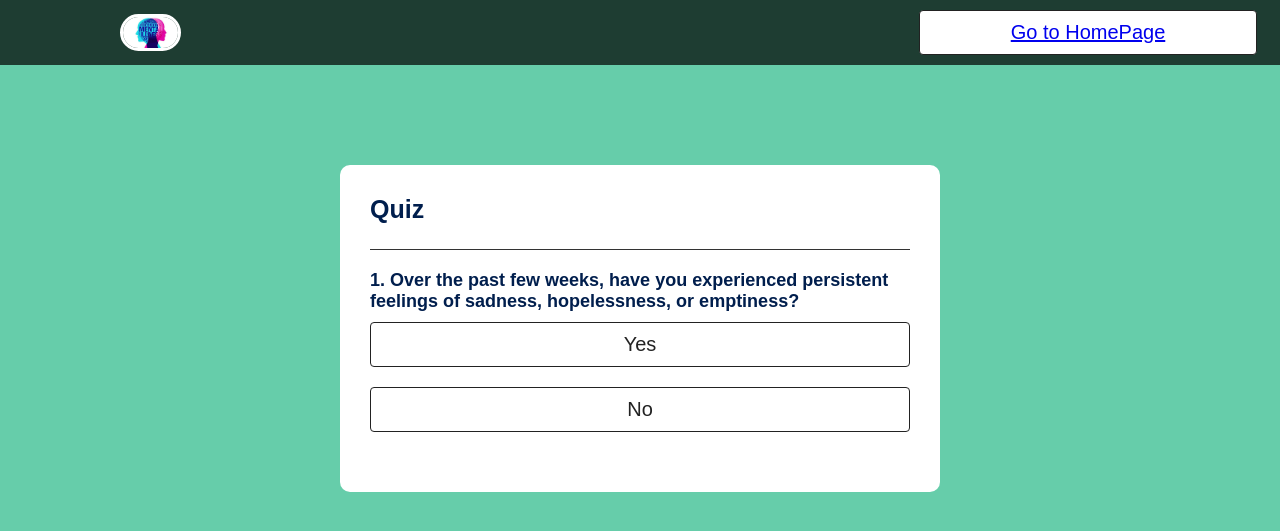
After one commit to Fantomcode23/SSAD, a PHP site: page /quiz.html in a window 1280 px wide. The commit adds this page. Shown: the top 531 px of the page. Run offline with PHP 8.4, Linux system fonts and the light colour scheme.

Commit message:
third commit

```diff
--- /dev/null
+++ b/quiz.css
@@ -0,0 +1,135 @@
+*{
+    margin: 0;
+    padding: 0;
+    font-family: Poppins,sans-serif;
+    box-sizing: border-box;
+}
+
+body{
+    background: #66cdaa;
+}
+
+.navbar{
+    display:flex;
+    justify-content: center;
+    align-items: center;
+    justify-content: center;
+    position: sticky;
+    top:0;
+    cursor: pointer;
+}
+
+.btn{
+    font-size: 20px;
+    padding: 7px 30px;
+    margin: 03px;
+    border-radius: 50px;
+    background: #00a877;
+    color: white;
+    border: 2px solid white;
+    cursor: pointer;
+}
+.logo img{
+    width:20%;
+    border:3px solid white;
+    border-radius: 50px;
+}
+
+.logo{
+    display:flex;
+    justify-content: center;
+    align-items: center;
+}
+
+.rightnav{
+    width:30%;
+    padding: 0 23px;
+    text-align:right;
+}
+.rightnav a:hover{
+    text-decoration: none;
+    color: #fff;
+}
+
+.background{
+    background: rgba(0,0,0,0.7);
+    background-size: cover;
+    background-blend-mode: darken;
+}
+
+.nav-list{
+    width: 70%;
+    display: flex;
+    align-items: center;
+}
+
+.zen{
+    background: #fff;
+    max-width: 600px;
+    width:90% ;
+    margin: 100px auto 0;
+    border-radius: 10px;
+    padding: 30px;
+}
+
+.zen h1{
+    font-size: 25px;
+    font-weight: 600;
+    color: #001e4d;
+    border-bottom: 1px solid #333;
+    padding-bottom: 25px;
+}
+
+.quiz{
+    padding: 20px 0;
+}
+
+.quiz h2{
+    font-size: 18px;
+    color: #001e4d;
+    font-weight: 600;
+}
+.btn{
+    background: #fff;
+    color: #222;
+    font-weight: 500;
+    width: 100%;
+    border: 1px solid #222;
+    border-radius: 4px;
+    text-align:center;
+    padding: 10px;
+    margin: 10px 0;
+    cursor: pointer;
+    transition: 0.3s ease;
+
+}
+
+.btn:hover:not([disabled]){
+    background-color: #001e4d;
+    color: #fff;
+}
+
+.btn:disabled{
+    cursor: no-drop;
+}
+
+#next-btn{
+    background: #001e4d;
+    color: #fff;
+    font-weight: 500;
+    width: 150px;
+    border: 0;
+    padding: 10px;
+    margin: 20px auto 0;
+    border-radius: 4px;
+    cursor: pointer;
+    display: none;
+}
+
+.correct{
+    background: #ff9393;
+}
+
+.incorrect{
+    background: #9aeabc;
+}
--- /dev/null
+++ b/quiz.html
@@ -0,0 +1,31 @@
+<!DOCTYPE html>
+<html lang="en">
+<head>
+    <meta charset="UTF-8">
+    <meta name="viewport" content="width=device-width, initial-scale=1.0">
+    <title>Document</title>
+    <link rel="stylesheet" href="quiz.css">
+</head>
+<body>
+    <nav class="navbar background ">
+        <ul class="nav-list">
+            <div class="logo"><img src="pic_1.jfif" alt="logo"></div>
+        </ul>
+        <div class="rightnav">
+                <button class="btn"><a href="home.html">Go to HomePage</a></button>
+        </div>
+    </nav>
+    <div class="zen">
+        <h1>Quiz</h1>
+        <div class="quiz">
+            <h2 id="question">Question</h2>
+            <div id="answer-buttons">
+                <button class="btn">Answer 1</button>
+                <button class="btn">Answer 2</button>
+            </div>
+            <button id="next-btn">Next</button>
+        </div>
+    </div>
+    <script src="quiz.js"></script>
+</body>
+</html>
--- /dev/null
+++ b/quiz.js
@@ -0,0 +1,187 @@
+const questions = [
+    {
+        question : "Over the past few weeks, have you experienced persistent feelings of sadness, hopelessness, or emptiness?",
+        answers: [
+            {text: "Yes",correct: true },
+            {text: "No",correct: false },
+        ]
+    },
+    {
+        question : "Do you find it difficult to concentrate or focus on your studies?",
+        answers: [
+            {text: "Yes",correct: true },
+            {text: "No",correct: false },
+        ]
+    },
+    {
+        question : "Have you lost interest or pleasure in activities that you used to enjoy, such as hobbies or socializing?",
+        answers: [
+            {text: "Yes",correct: true },
+            {text: "No",correct: false },
+        ]
+    },
+    {
+        question : "Have you noticed changes in your sleep patterns, such as difficulty falling asleep or sleeping too much?",
+        answers: [
+            {text: "Yes",correct: true },
+            {text: "No",correct: false },
+        ]
+    },
+    {
+        question : "Do you frequently experience anxiety or worry about your academic performance, relationships, or other aspects of your life?",
+        answers: [
+            {text: "Yes",correct: true },
+            {text: "No",correct: false },
+        ]
+    },
+    {
+        question : "Have you experienced changes in your appetite or weight recently?",
+        answers: [
+            {text: "Yes",correct: true },
+            {text: "No",correct: false },
+        ]
+    },
+    {
+        question : "Do you often feel fatigued or lacking in energy, even after getting enough sleep?",
+        answers: [
+            {text: "Yes",correct: true },
+            {text: "No",correct: false },
+        ]
+    },
+    {
+        question : "Have you had thoughts of harming yourself or ending your life?",
+        answers: [
+            {text: "Yes",correct: true },
+            {text: "No",correct: false },
+        ]
+    },
+    {
+        question : "Do you struggle with feelings of worthlessness or guilt?",
+        answers: [
+            {text: "Yes",correct: true },
+            {text: "No",correct: false },
+        ]
+    },
+    {
+        question : " Do you frequently feel irritable or easily agitated?",
+        answers: [
+            {text: "Yes",correct: true },
+            {text: "No",correct: false },
+        ]
+    },
+    {
+        question : " Have you experienced physical symptoms such as headaches, stomachaches, or muscle tension without a clear medical cause?",
+        answers: [
+            {text: "Yes",correct: true },
+            {text: "No",correct: false },
+        ]
+    },
+    {
+        question : " Do you have trouble trusting others or forming close relationships?",
+        answers: [
+            {text: "Yes",correct: true },
+            {text: "No",correct: false },
+        ]
+    },
+    {
+        question : " Have you had difficulty coping with stress or managing your emotions?",
+        answers: [
+            {text: "Yes",correct: true },
+            {text: "No",correct: false },
+        ]
+    },
+    {
+        question : " Have you experienced changes in your appetite, weight, or sleep patterns during these mood swings?",
+        answers: [
+            {text: "Yes",correct: true },
+            {text: "No",correct: false },
+        ]
+    },
+    {
+        question : " Have you noticed changes in your ability to concentrate, remember things, or make decisions?",
+        answers: [
+            {text: "Yes",correct: true },
+            {text: "No",correct: false },
+        ]
+    }
+];
+
+const questionElement = document.getElementById("question");
+const answerButtons = document.getElementById("answer-buttons");
+const nextButton = document.getElementById("next-btn");
+
+let currentQuestionIndex=0;
+let score=0;
+function startQuiz(){
+    currentQuestionIndex=0;
+    score =0;
+    nextButton.innerHTML = "Next";
+    showQuestion();
+}
+
+function showQuestion(){
+    resetState();
+    let currentQuestion = questions[currentQuestionIndex];
+    let questionNo = currentQuestionIndex + 1;
+    questionElement.innerHTML = questionNo + ". " + currentQuestion.question
+
+    currentQuestion.answers.forEach(answer => {
+        const button = document.createElement("button");
+        button.innerHTML = answer.text;
+        button.classList.add("btn");
+        answerButtons.appendChild(button);
+        if(answer.correct){
+            button.dataset.correct = answer.correct;
+        }else{
+            button.dataset.incorrect = answer.correct;
+        }
+        button.addEventListener("click", selectAnswer);
+    });
+}
+function resetState(){
+    nextButton.style.display = "none";
+    while(answerButtons.firstChild){
+        answerButtons.removeChild(answerButtons.firstChild);
+    }
+}
+function selectAnswer(e){
+    const selectedButton = e.target;
+    const isCorrect = selectedButton.dataset.correct === "true";
+    if(isCorrect){
+        selectedButton.classList.add("correct");
+        score++;
+    }else{
+        selectedButton.classList.add("incorrect");
+    }
+    Array.from(answerButtons.children).forEach(button => {
+        if(button.dataset.correct === "true"){
+            button.classList.add("correct");
+        }
+        button.disabled = true;
+    })
+    nextButton.style.display = "block";
+}
+function showScore(){
+    resetState();
+    questionElement.innerHTML = `You have ${score} problems out of 15`
+    nextButton.innerHTML = "Give Response Again"
+    nextButton.style.display = "block";
+}
+function handleNextButton(){
+    currentQuestionIndex++;
+    if(currentQuestionIndex < questions.length){
+        showQuestion();
+    }else{
+        showScore();
+    }
+}
+
+nextButton.addEventListener("click",()=>{
+    if(currentQuestionIndex < questions.length ){
+        handleNextButton();
+    }else{
+        startQuiz();
+    }
+});
+
+startQuiz();
--- a/videochat.css
+++ b/videochat.css
@@ -93,11 +93,12 @@ a{
 .container {
     background-color: aliceblue;
     max-width: 800px;
-    margin-top: 100px ;
+    top: 70px;
     text-align: center;
 }
 
 .videos {
+    position:sticky;
     display: flex;
     justify-content: center;
     margin-bottom: 20px;
```
Also changed, not shown: home.css (+6 -2 lines), home.html (+2 -7 lines), home.js (added, +16 -0 lines), videochat.html (+4 -5 lines), 1 other file.
